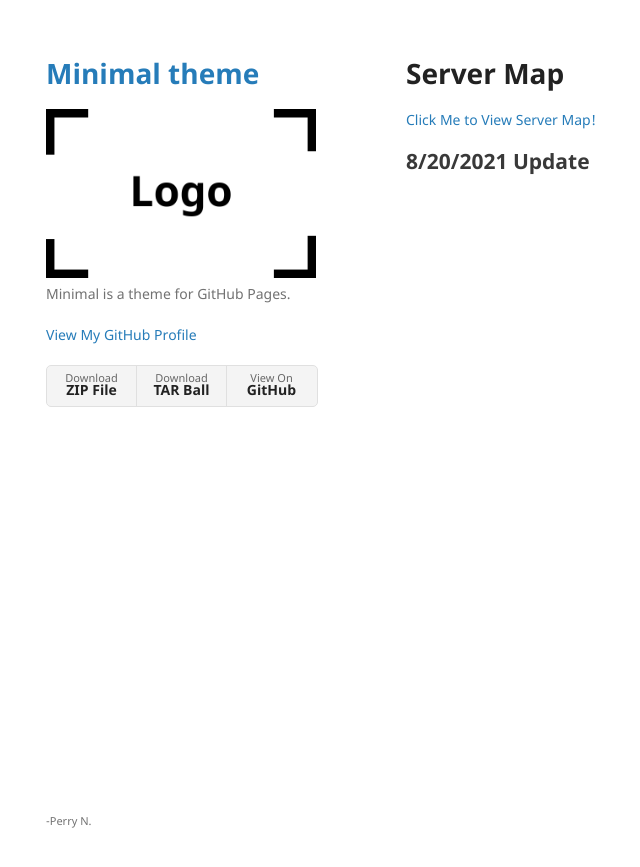
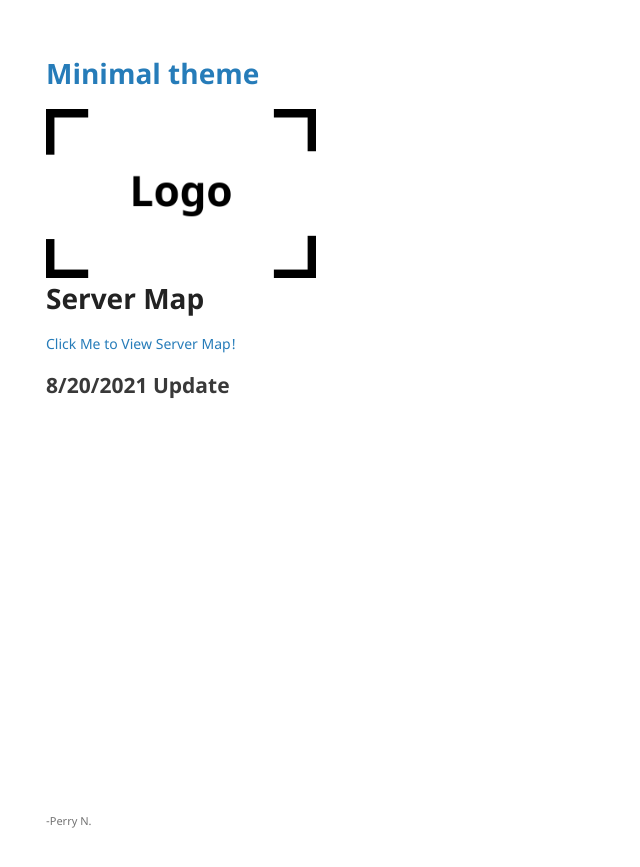
Before and after one commit to WrelksMC/wrelksMC.github.io, a Jekyll site: the page built from index.md, in a window 1280 px wide. Shown: the top 867 px of the page, without its empty margins (164-804 px from the left). Built offline with Jekyll 4.4.1, drawn with Linux system fonts in a browser that asks for light colours; our own code applies the rules of GitHub Pages for plain Markdown files.

Commit message:
Update default.html

```diff
--- a/_layouts/default.html
+++ b/_layouts/default.html
@@ -21,26 +21,6 @@
           <img src="{{site.logo | relative_url}}" alt="Logo" />
         {% endif %}
 
-        <p>{{ site.description | default: site.github.project_tagline }}</p>
-
-        {% if site.github.is_project_page %}
-        <p class="view"><a href="{{ site.github.repository_url }}">View the Project on GitHub <small>{{ site.github.repository_nwo }}</small></a></p>
-        {% endif %}
-
-        {% if site.github.is_user_page %}
-        <p class="view"><a href="{{ site.github.owner_url }}">View My GitHub Profile</a></p>
-        {% endif %}
-
-        {% if site.show_downloads %}
-        <ul class="downloads">
-          <li><a href="{{ site.github.zip_url }}">Download <strong>ZIP File</strong></a></li>
-          <li><a href="{{ site.github.tar_url }}">Download <strong>TAR Ball</strong></a></li>
-          <li><a href="{{ site.github.repository_url }}">View On <strong>GitHub</strong></a></li>
-        </ul>
-        {% endif %}
-      </header>
-      <section>
-
       {{ content }}
 
       </section>
```
